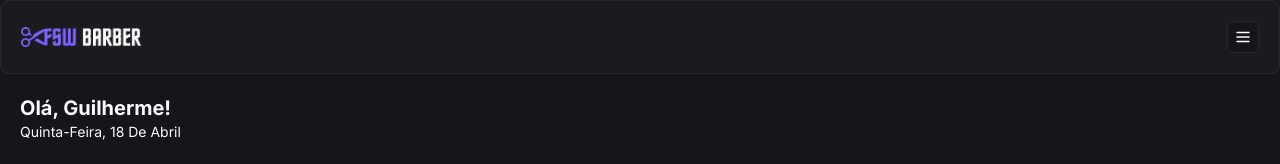
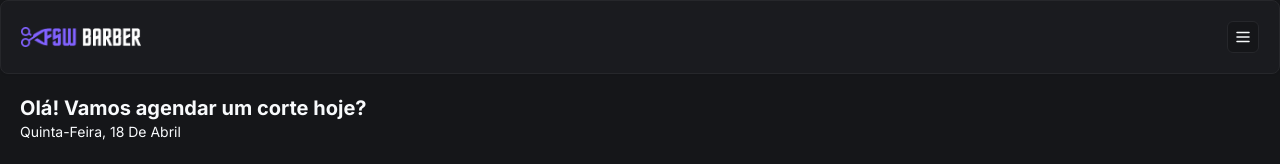
Before and after one commit to Guilherme-RNovaes/fsw-babershop, a Next.js app: page / in a window 1280 px wide. Shown: the top 164 px of the page. Built offline with nearby package versions, Linux system fonts and the light colour scheme; no server answers; the database is empty.

Commit message:
feat: add user name to home page

```diff
--- a/app/(home)/page.tsx
+++ b/app/(home)/page.tsx
@@ -32,7 +32,7 @@
       <Header />
 
       <div className="px-5 pt-5">
-        <h2 className="text-xl font-bold">Olá, Guilherme!</h2>
+        <h2 className="text-xl font-bold">{session?.user ? `Olá, ${session.user.name?.split(' ')[0]}!` : "Olá! Vamos agendar um corte hoje?"}</h2>
         <p className="capitalize text-sm">
           {format(new Date(), "EEEE',' dd 'de' MMMM", {
             locale: ptBR,
```
